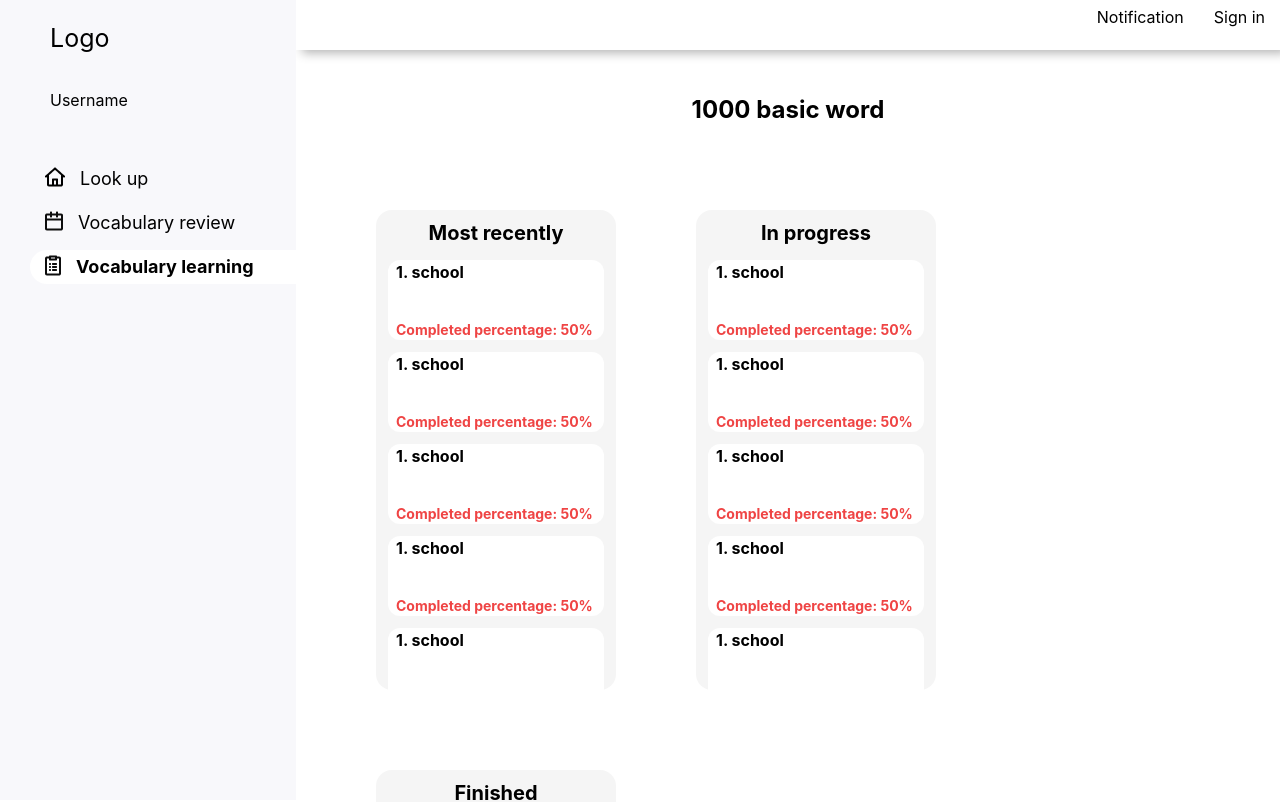
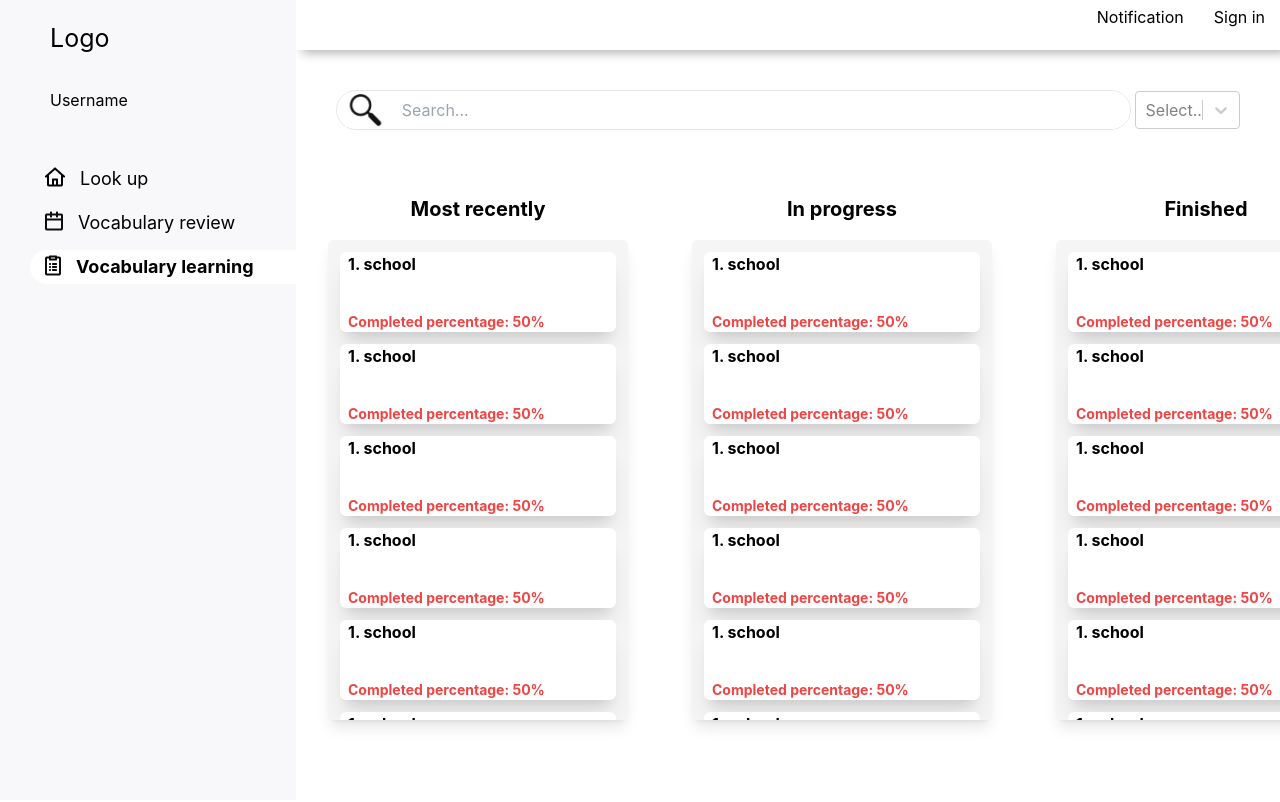
Before and after one commit to nguyennam5902/itss_jp_1, a React (Create React App) app in the folder frontend/: page /learning in a window 1280 px wide. Shown: the top 802 px of the page. Built offline with nearby package versions, Linux system fonts and the light colour scheme.

Commit message:
update layout learning page

```diff
--- a/frontend/src/components/SearchBar.jsx
+++ b/frontend/src/components/SearchBar.jsx
@@ -10,19 +10,24 @@ const SearchBar = ({onSearch}) => {
 
 
   return (
-    <div className="flex items-center space-x-0">
-      <input
-        type="text"
-        placeholder="Search..."
-        className="border p-2 mr-1 rounded focus:outline-none focus:ring focus:border-blue-300 w-[500px]"
-        onChange={(e) => onSearch(e.target.value)}
-      />
+    <div className="flex items-center space-x-1 h-10">
+      <div className="flex items-center space-x-0 border rounded-[25px] w-full h-full ">
+        <button className="text-white p-2 rounded"><img src= {SearchIcon} alt = "Search Button"/></button>
+        <input
+          type="text"
+          placeholder="Search..."
+          className="border-none mr-4 p-2 rounded-[20px] h-full w-full focus:border-transparent focus:outline-none"
+          onChange={(e) => onSearch(e.target.value)}
+        />
+      </div>
       <Select
         options={options}
-        placeholder="Select an option"
+        // src = {SearchIcon}
+        // placeholder=""
+        className="ml-1"
       />
-      <button className="text-white p-2 rounded"><img src= 'SearchIcon' alt = "Search Button"/></button>
     </div>
+
   );
 }
 
--- a/frontend/src/components/Topic.jsx
+++ b/frontend/src/components/Topic.jsx
@@ -14,7 +14,7 @@ const Topic = () => {
     }
 
   return (
-    <div className="flex flex-col bg-white m-3 h-20 pl-2 rounded-xl hover:scale-105 transition-transform duration-300 ease-in-out " onClick={handleTap} >
+    <div className="flex flex-col bg-white m-3 h-20 pl-2 rounded-md hover:scale-105 transition-transform duration-300 ease-in-out shadow-xl " onClick={handleTap} >
       <h3 className="flex-shrink-0 font-bold mt-0">{topic.id}. {topic.name}</h3>
       <div className="flex-grow"></div>
       <h4 className="flex-shrink-0 font-bold text-red-500 text-sm mb-0">Completed percentage: {topic.percentage}</h4>
--- a/frontend/src/components/Word.jsx
+++ b/frontend/src/components/Word.jsx
@@ -20,7 +20,7 @@ const Word = () => {
 
 
   return (
-    <div className= "h-[150px] bg-gray-200 rounded-2xl " onClick={handleTap}>
+    <div className= "h-[150px] bg-gray-200 rounded-[10px] shadow-md" onClick={handleTap}>
         <div class="flex mr-1 mt-2 justify-end">
             <div class="flex flex-col items-center bg-green-400 max-w-md rounded-md pr-1 pl-2">
                 <p class="text-center font-bold text-lg mt-2">{word.topic}</p>
--- a/frontend/src/pages/Learning.jsx
+++ b/frontend/src/pages/Learning.jsx
@@ -1,17 +1,17 @@
 import React from 'react'
 import Topic from '../components/Topic';
-
+import SearchBar from '../components/SearchBar';
 const Learning = () => {
   return (
-    <div className="w-full">
-        <div className = "m-10 flex h-10 rounded-2xl justify-center items-center">
-          <h1 className="text-2xl font-bold">
-            1000 basic word
-          </h1>
+    <div className="w-full h-full">
+        <div className="m-10">
+          <SearchBar/>
         </div>
-        <div className=' flex flex-wrap m-10'>
-          <div className="bg-neutral-100 h-[60vh] w-60 m-10 rounded-2xl overflow-y-auto ">
+
+        <div className='flex mt-4 overflow-x-auto'>
+          <div className='w-fit h-fit m-4'>
             <h2 className="font-bold text-center mt-2 text-[20px]"> Most recently</h2>
+            <div className="bg-neutral-100 h-[60vh] w-[300px] m-4 rounded-md shadow-lg overflow-y-auto">
                 <Topic/>
                 <Topic/>
                 <Topic/>
@@ -19,8 +19,10 @@ const Learning = () => {
                 <Topic/>
                 <Topic/>
             </div>
-          <div className="bg-neutral-100 h-[60vh] w-60 m-10 rounded-2xl overflow-y-auto">
+          </div>
+          <div className='w-fit h-fit m-4'>
             <h2 className="font-bold text-center mt-2 text-[20px]">In progress</h2>
+            <div className="bg-neutral-100 h-[60vh] w-[300px] m-4 rounded-md overflow-y-auto shadow-lg">
               <Topic/>
               <Topic/>
               <Topic/>
@@ -29,8 +31,10 @@ const Learning = () => {
               <Topic/>
               <Topic/>
             </div>
-          <div className="bg-neutral-100 h-[60vh] w-60 m-10 rounded-2xl overflow-y-auto">
+          </div>
+          <div className='w-fit h-fit m-4'>
             <h2 className="font-bold text-center mt-2 text-[20px]">Finished</h2>
+            <div className="bg-neutral-100 h-[60vh] w-[300px] m-4 rounded-md overflow-y-auto shadow-lg">
                 <Topic/>
                 <Topic/>
                 <Topic/>
@@ -39,6 +43,7 @@ const Learning = () => {
                 <Topic/>
             </div>
           </div>
+        </div>
 
     </div>
   )
--- a/frontend/src/pages/Search.jsx
+++ b/frontend/src/pages/Search.jsx
@@ -11,7 +11,7 @@ const Search = () => {
       <div class="flex justify-left items-center h-full">
           <h2 class="text-sm font-bold ml-10">125 Results</h2>
       </div>
-      <div className="grid grid-cols-2 gap-4 m-10">
+      <div className="grid grid-cols-2 gap-4 m-4 overflow-x-auto">
             <Word/>
             <Word/>
             <Word/>
```
Lines whose indentation alone changed are shown as unchanged.
